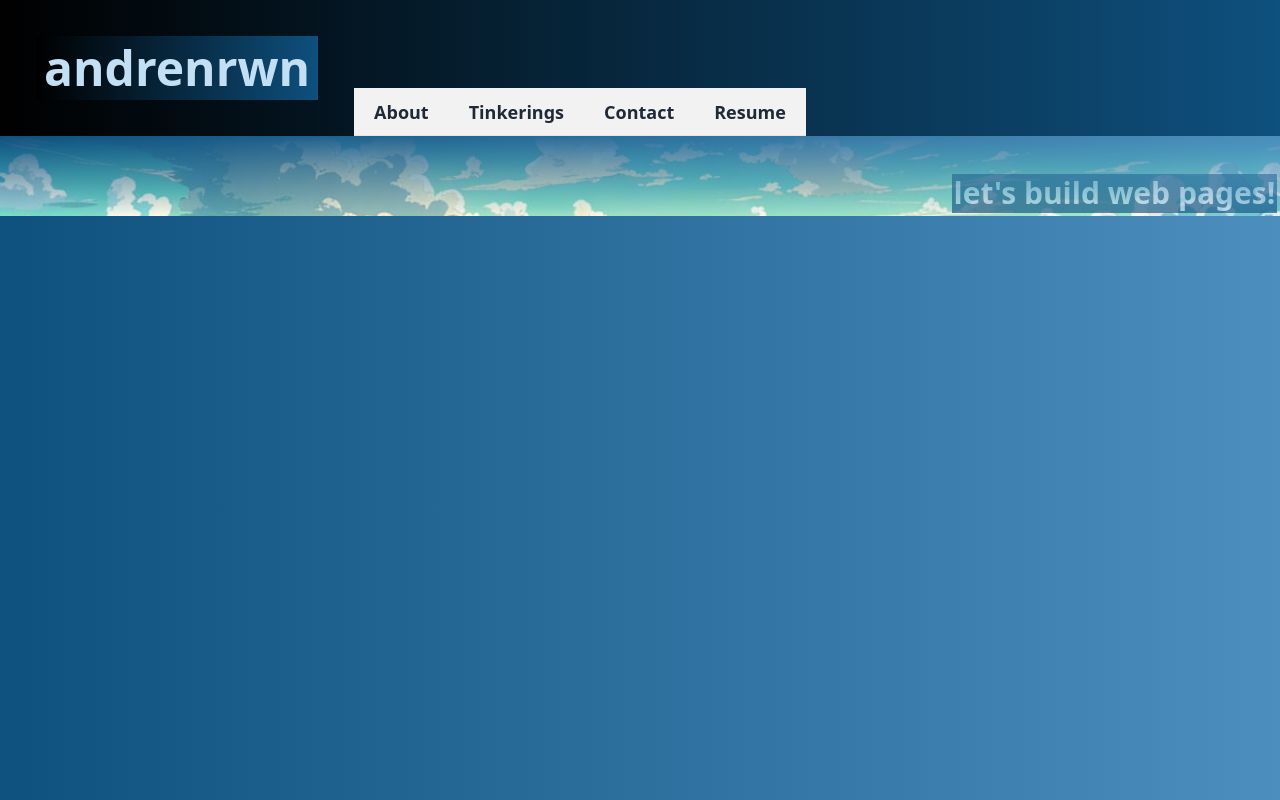
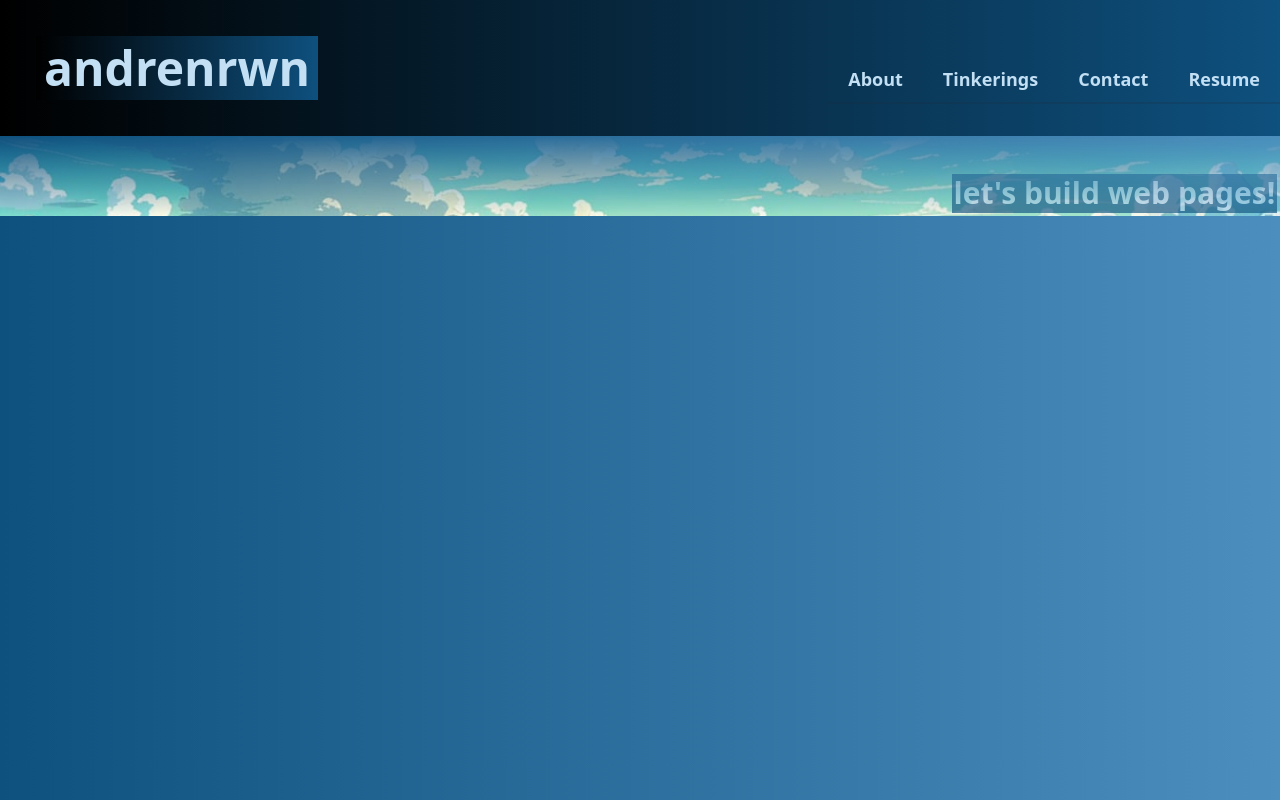
Before and after one commit to andrenrwn/mywebsite, a React (Vite) app: page / in a window 1280 px wide. Shown: the top 800 px of the page. Built offline with nearby package versions, Linux system fonts and the light colour scheme.

Commit message:
improve nav menu colors and shape

```diff
--- a/src/App.jsx
+++ b/src/App.jsx
@@ -8,7 +8,7 @@ function App() {
   // The Outlet component will conditionally swap between the different pages according to the URL
   return (
     <div className="flex flex-col h-full">
-      <header>
+      <header className="justify-between">
         <h1 className="text-5xl font-bold fg-primary m-9 p-2">andrenrwn</h1>
         <Nav />
       </header>
--- a/src/components/NavTabs.jsx
+++ b/src/components/NavTabs.jsx
@@ -13,10 +13,10 @@ function NavTabs() {
   ];
 
   return (
-    <ul role="tablist" className="tabs tabs-lifted tabs-lg font-bold bg-base-200">
+    <ul role="tablist" className="mymenu bg-transparent fg-base-100 tabs tabs-bordered tabs-lg font-bold bg-base-200">
       {menuItems.map((menuItem, index) => {
         return (
-          <li key={index} role="tab" className={"tab " + (menuItem.link == currentPage ? "tab-active" : "")}>
+          <li key={index} role="tab" className={"mymenu hover:bg-base-300/50 tab " + (menuItem.link == currentPage ? "tab-active" : "")}>
             <Link to={menuItem.link}>{menuItem.name}</Link>
           </li>
         );
--- a/src/index.css
+++ b/src/index.css
@@ -27,7 +27,7 @@ header {
   align-items: baseline;
   background-color: var(--head-dark-color);
   min-height: 7rem;
-  align-items: end;
+  /* align-items: end; */
   background-image: linear-gradient(to left, var(--head-dark-color), black);
 }
 
@@ -35,6 +35,10 @@ header h1 {
   color: var(--head-color);
   background-color: var(--border-dark-color);
   background-image: linear-gradient(to left, var(--head-dark-color), black);
+}
+
+.mymenu {
+  color: var(--head-color);
 }
 
 body {
```
Lines whose indentation alone changed are shown as unchanged.
